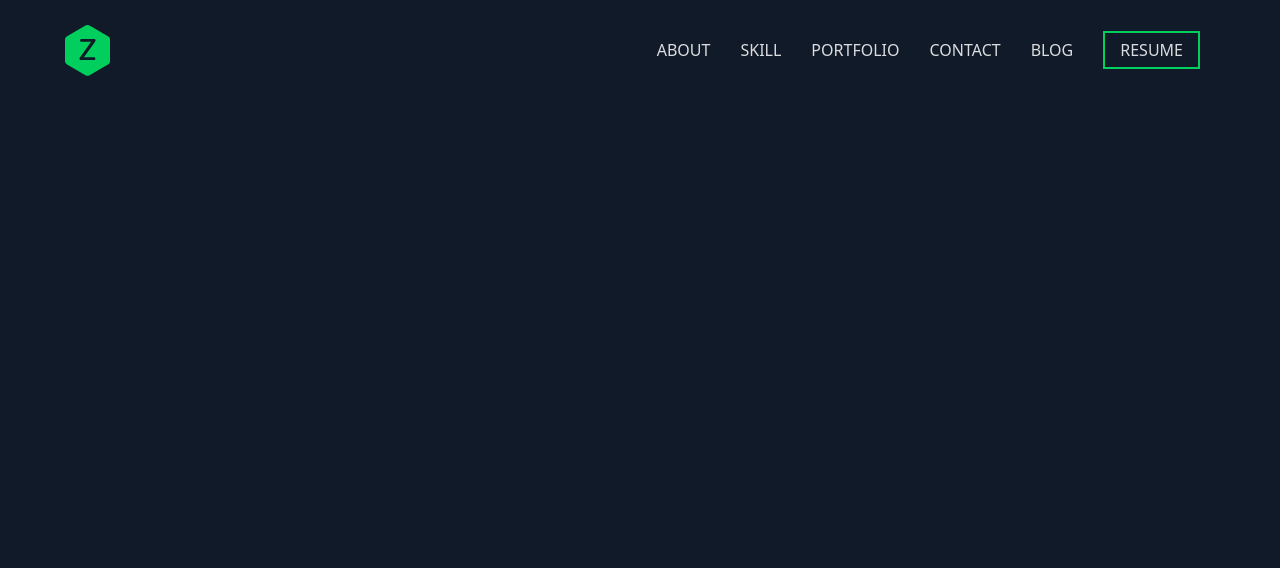
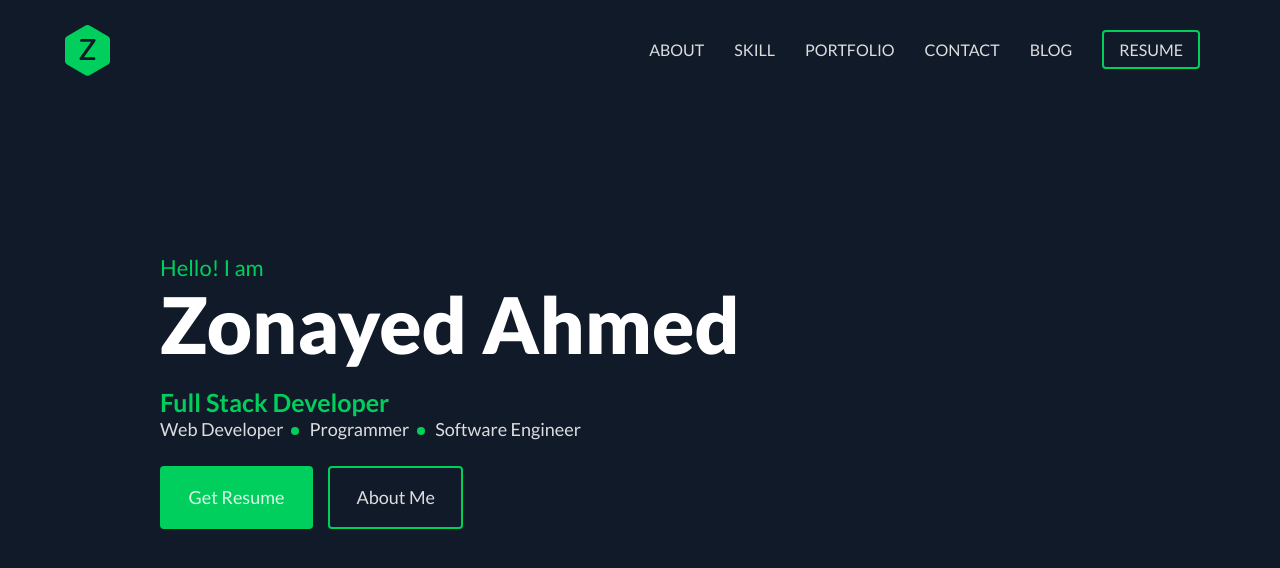
Before and after one commit to arafatYasir/Portfolio-Clone, a Next.js app: page / in a window 1280 px wide. Shown: the top 568 px of the page. Built offline with nearby package versions, Linux system fonts and the light colour scheme.

Commit message:
Banner section done'

```diff
--- a/app/layout.js
+++ b/app/layout.js
@@ -1,4 +1,14 @@
 import "./globals.css";
+
+import { Lato } from 'next/font/google';
+
+// Load the Lato font (you can choose weights and subsets as needed)
+const lato = Lato({
+  subsets: ['latin'],
+  weight: ['400', '700', '900'], // customize weights
+  display: 'swap', // optional: improves font swap experience
+});
+
 export const metadata = {
   title: "Zonayed Ahmed | Full Stack Developer",
   description: "Hello! I'm Zonayed Ahmed, a passionate software engineer. I develop web applications, mobile applications, and desktop applications.",
@@ -8,7 +18,7 @@ export default function RootLayout({ children }) {
   return (
     <html lang="en">
       <body
-        className={`bg-[#111a28] antialiased max-w-[1200px] mx-auto`}
+        className={`bg-[#111a28] antialiased max-w-[1200px] mx-auto ${lato.className}`}
       >
         {children}
       </body>
--- /dev/null
+++ b/componnets/Banner.jsx
@@ -0,0 +1,26 @@
+const Banner = () => {
+    return (
+        <section className="pl-[120px] mt-[175px]">
+            <p className="text-[22px] text-[#00cf5d]">Hello! I am</p>
+            <h1 className="text-[78px] font-black mb-[25px] leading-[80px] text-white">Zonayed Ahmed</h1>
+            <h4 className="text-[#00cf5d] font-bold text-[25px] leading-[27px]">Full Stack Developer</h4>
+            <p className="flex gap-[26px]">
+                <span className="text-white/85 text-lg leading-[26px] relative after:content-[''] after:absolute after:w-2 after:h-2 after:rounded-full after:bg-[#00CF5D] after:top-[60%] after:-translate-y-1/2 after:right-[-16px]">Web Developer</span>
+                <span className="text-white/85 text-lg leading-[26px] relative after:content-[''] after:absolute after:w-2 after:h-2 after:rounded-full after:bg-[#00CF5D] after:top-[60%] after:-translate-y-1/2 after:right-[-16px]">Programmer</span>
+                <span className="text-white/85 text-lg leading-[26px]">Software Engineer</span>
+            </p>
+
+            {/* Buttons */}
+            <div className="flex gap-[15px] mt-[24px]">
+                <a href="https://github.com/zonayedpca/zonayed.me/raw/master/src/data/file/MyResume.pdf" target="_blank" className="text-white/85 text-lg leading-[26px] px-[26.5px] py-[16.5px] bg-[#00CF5D] inline-block border-2 border-[#00CF5D] rounded-[4px]">
+                    Get Resume
+                </a>
+                <a href="https://github.com/zonayedpca/zonayed.me/raw/master/src/data/file/MyResume.pdf" target="_blank" className="text-white/85 text-lg leading-[26px] px-[26.5px] py-[16.5px] inline-block border-2 border-[#00CF5D] rounded-[4px]">
+                    About Me
+                </a>
+            </div>
+        </section>
+    );
+};
+
+export default Banner;
--- a/componnets/Header.jsx
+++ b/componnets/Header.jsx
@@ -1,10 +1,12 @@
+import Banner from "./Banner";
 import Navbar from "./Navbar";
 
 const Header = () => {
     return (
-        <div>
+        <header>
             <Navbar />
-        </div>
+            <Banner />
+        </header>
     );
 };
 
--- a/componnets/Navbar.jsx
+++ b/componnets/Navbar.jsx
@@ -1,33 +1,44 @@
 import Link from "next/link";
 import Logo from "./Logo";
 
+const navLinks = [
+    { label: "About", href: "#about" },
+    { label: "Skill", href: "#skill" },
+    { label: "Portfolio", href: "#portfolio" },
+    { label: "Contact", href: "#contact" },
+    { label: "Blog", href: "#blog" },
+];
+
 const Navbar = () => {
     return (
-        <nav className="flex items-center justify-between p-[25px]">
+        <nav className="flex items-center justify-between px-[25px] pt-[25px]">
             <div>
                 <Link href="/">
                     <Logo />
                 </Link>
             </div>
             <ul className="flex items-center">
-                <Link href={"#about"}>
-                    <li className="uppercase text-base font-normal mx-[15px]" style={{color: "rgba(255, 255, 255, 0.85)"}}>About</li>
-                </Link>
-                <Link href={"#skill"}>
-                    <li className="uppercase text-base font-normal mx-[15px]" style={{color: "rgba(255, 255, 255, 0.85)"}}>Skill</li>
-                </Link>
-                <Link href={"#portfolio"}>
-                    <li className="uppercase text-base font-normal mx-[15px]" style={{color: "rgba(255, 255, 255, 0.85)"}}>Portfolio</li>
-                </Link>
-                <Link href={"#contact"}>
-                    <li className="uppercase text-base font-normal mx-[15px]" style={{color: "rgba(255, 255, 255, 0.85)"}}>Contact</li>
-                </Link>
-                <Link href={"#blog"}>
-                    <li className="uppercase text-base font-normal mx-[15px]" style={{color: "rgba(255, 255, 255, 0.85)"}}>Blog</li>
-                </Link>
-                <Link href={"https://github.com/zonayedpca/zonayed.me/raw/master/src/data/file/MyResume.pdf"} target="_blank">
-                    <li className="uppercase text-base font-normal border-2 border-[#00cf5d] px-[15px] py-[5px] mx-[15px]" style={{color: "rgba(255, 255, 255, 0.85)"}}>Resume</li>
-                </Link>
+                {navLinks.map(({ label, href }) => (
+                    <li key={label} className="mx-[15px]">
+                        <Link
+                            href={href}
+                            className="uppercase text-base font-normal text-white/85 leading-[26px]"
+                        >
+                            {label}
+                        </Link>
+                    </li>
+                ))}
+
+                <li className="mx-[15px]">
+                    <Link
+                        href="https://github.com/zonayedpca/zonayed.me/raw/master/src/data/file/MyResume.pdf"
+                        target="_blank"
+                        rel="noopener noreferrer"
+                        className="uppercase text-base font-normal border-2 border-[#00cf5d] px-[15px] py-[8px] leading-[26px] rounded-[4px] text-white/85"
+                    >
+                        Resume
+                    </Link>
+                </li>
             </ul>
         </nav>
     );
```
